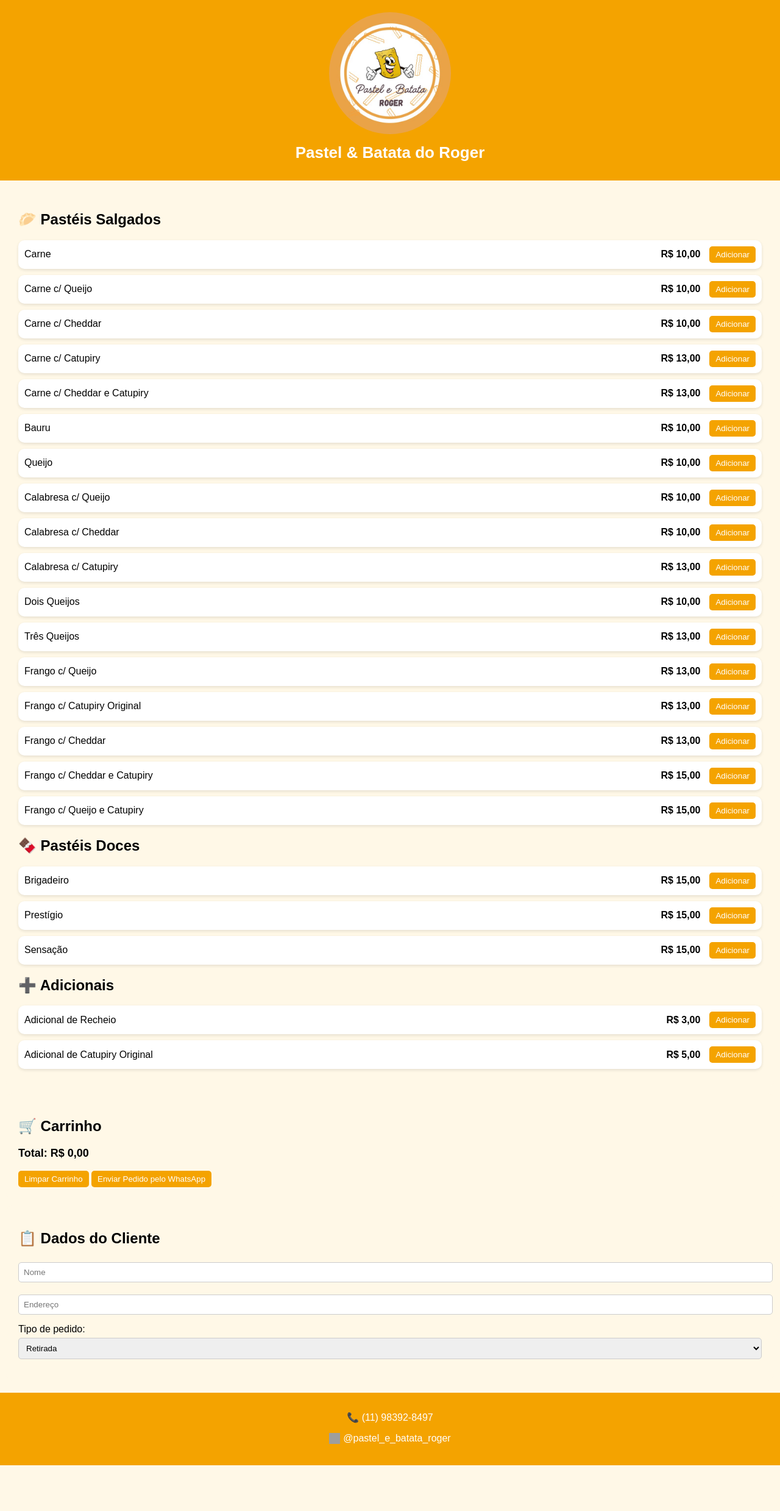
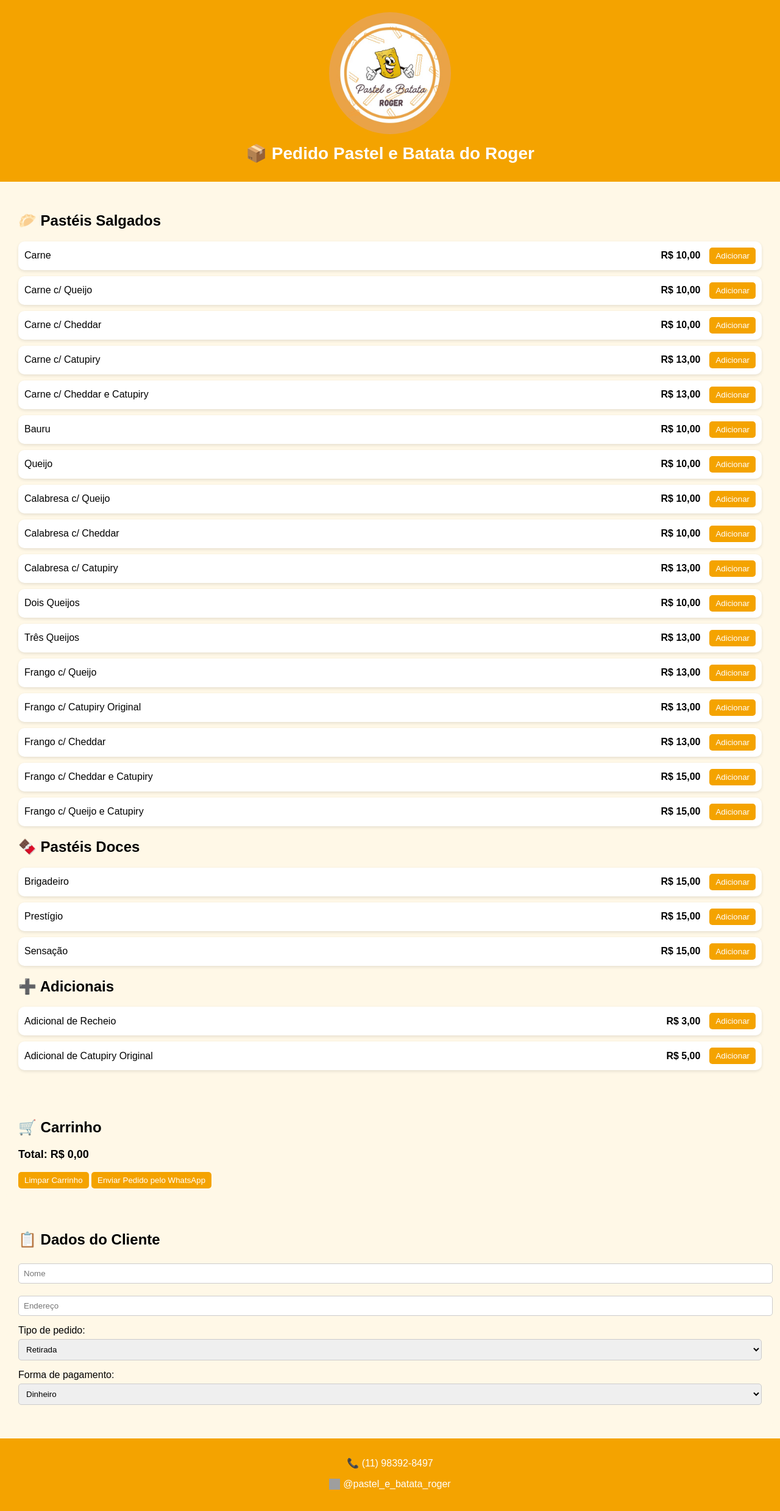
Before and after one commit to pasteldoroger12-stack/CardapiRoger, a plain HTML site: page index.html in a window 1280 px wide. Shown: the whole page at 61% size. Before the commit the page ends 2403 px from the top, so only its background shows below. Drawn offline with Linux system fonts and the light colour scheme; grey boxes are pictures that could not be loaded.

Commit message:
index.html

```diff
--- a/index.html
+++ b/index.html
@@ -3,7 +3,7 @@
 <head>
   <meta charset="UTF-8">
   <meta name="viewport" content="width=device-width, initial-scale=1.0">
-  <title>Cardápio Digital - Pastel & Batata do Roger</title>
+  <title>Cardápio Digital - Pastel e Batata do Roger</title>
   <style>
     body {
       font-family: Arial, sans-serif;
@@ -13,7 +13,7 @@
     }
     header { text-align: center; background: #f4a300; padding: 20px; color: white; }
     header img { width: 200px; max-width: 80%; border-radius: 50%; display:block; margin: 0 auto 15px; }
-    h1 { margin: 10px 0; font-size: 26px; }
+    h1 { margin: 10px 0; font-size: 28px; font-weight: bold; text-align: center; }
     .menu, .carrinho, .dados-cliente { padding: 20px; background-color: rgba(255, 248, 231, 0.95); border-radius: 10px; margin: 10px; }
     .item {
       background: #fff;
@@ -44,8 +44,8 @@
 </head>
 <body>
   <header>
-    <img src="logo.jpg" alt="Logo Pastel & Batata do Roger">
-    <h1>Pastel & Batata do Roger</h1>
+    <img src="logo.jpg" alt="Logo Pastel e Batata do Roger">
+    <h1><strong>📦 Pedido Pastel e Batata do Roger</strong></h1>
   </header>
 
   <section class="menu">
@@ -95,6 +95,14 @@
     <select id="tipo" name="tipo" onchange="atualizarTotal()">
       <option value="retirada">Retirada</option>
       <option value="entrega">Entrega (+ R$ 3,00)</option>
+    </select>
+
+    <label for="pagamento">Forma de pagamento:</label>
+    <select id="pagamento" name="pagamento">
+      <option value="Dinheiro">Dinheiro</option>
+      <option value="Pix">Pix</option>
+      <option value="Cartão de Crédito">Cartão de Crédito</option>
+      <option value="Cartão de Débito">Cartão de Débito</option>
     </select>
 
     <p id="taxa-entrega" style="display:none; color:#d9534f;">
@@ -209,11 +217,13 @@
       const nome = document.querySelector('.dados-cliente input[placeholder="Nome"]').value;
       const endereco = document.querySelector('.dados-cliente input[placeholder="Endereço"]').value;
       const tipo = document.getElementById("tipo").value;
+      const pagamento = document.getElementById("pagamento").value;
 
-      let mensagem = `📦 *Pedido Pastel & Batata do Roger*%0A`;
+      let mensagem = `📦 *Pedido Pastel e Batata do Roger*%0A`;
       mensagem += `👤 Cliente: ${nome}%0A`;
       mensagem += `🏠 Endereço: ${endereco}%0A`;
-      mensagem += `📋 Tipo: ${tipo === "entrega" ? "Entrega" : "Retirada"}%0A%0A`;
+      mensagem += `📋 Tipo: ${tipo === "entrega" ? "Entrega" : "Retirada"}%0A`;
+      mensagem += `💳 Pagamento: ${pagamento}%0A%0A`;
 
       // Separar itens por categoria usando emojis
       let salgados = "";
```
